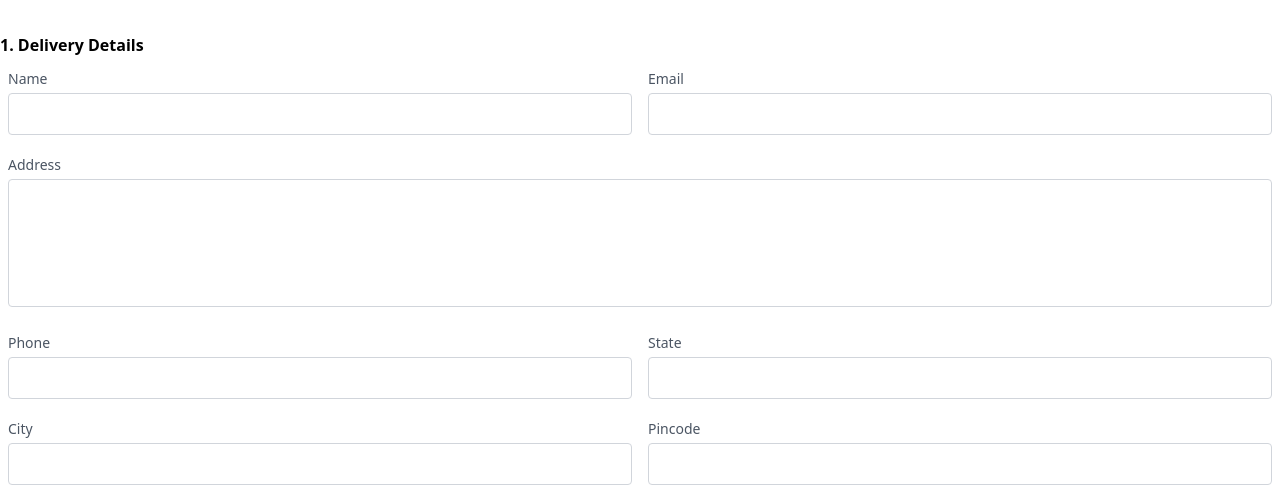
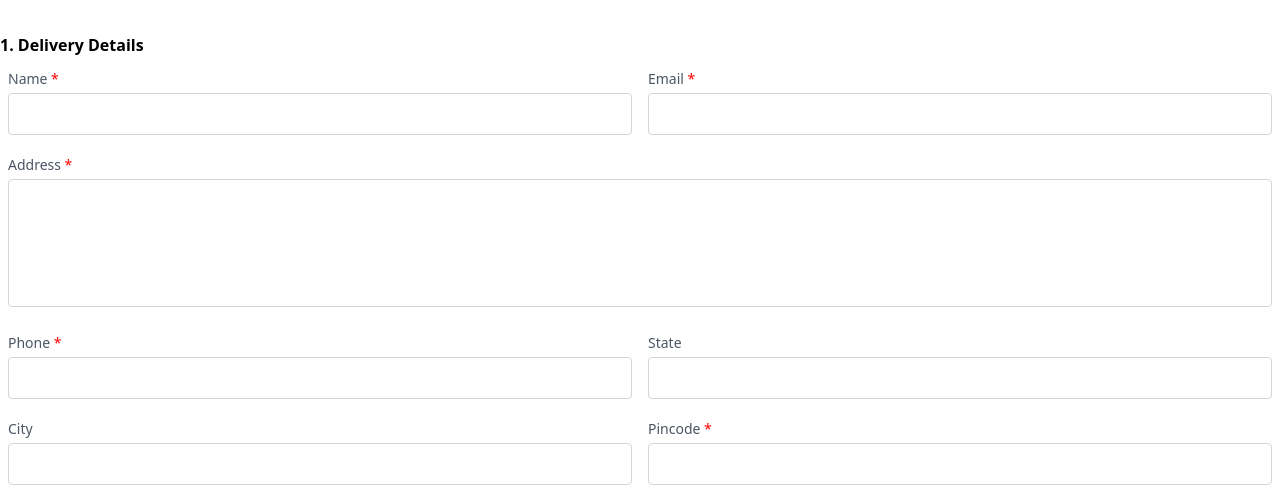
Before and after one commit to GaurangGhadiya/next-ecommerce, a Next.js app: page /checkout in a window 1280 px wide. Shown: the part 127-615 px from the top of the page. Built offline with nearby package versions, Linux system fonts and the light colour scheme.

Commit message:
rozar pay payment integration

```diff
--- a/middleware/mongoose.js
+++ b/middleware/mongoose.js
@@ -1,4 +1,5 @@
 import mongoose from "mongoose";
+import Razorpay from "razorpay";
 
 export const connectMongoDb = async() => {
     console.log('first')
@@ -10,3 +11,8 @@ export const connectMongoDb = async() => {
 
     await mongoose.connect(process.env.MONGO_URI)
 }
+
+export const instance = new Razorpay({
+    key_id: process.env.PAYMENT_API_KEY,
+    key_secret: process.env.PAYMENT_API_SECRET,
+  });
--- a/models/orders.js
+++ b/models/orders.js
@@ -1,14 +1,13 @@
 const mongoose = require('mongoose');
 
 const orderSchema = new mongoose.Schema({
-    userId: {type: String, required: true},
-    products : [{
-        productId: {type: String, required: true},
-        quantity: {type: Number, required: true}
-    }],
-    adddress: {type: String, required: true},
+    orderId: {type: String, required: true},
+    email: {type: String, required: true},
+    paymentInfo: {type: String, default : ""},
+    products : {type: Object, required: true},
+    address: {type: String, required: true},
     amount: {type: Number, required: true},
-    status: {type: String, required: true}
+    status: {type: String, default: 'initiated'}
 
 },{timestamps: true});
 
--- a/package.json
+++ b/package.json
@@ -16,6 +16,7 @@
     "jsonwebtoken": "^9.0.0",
     "mongoose": "^7.0.3",
     "next": "13.2.4",
+    "razorpay": "^2.8.6",
     "react": "18.2.0",
     "react-dom": "18.2.0",
     "react-hot-toast": "^2.4.0",
--- a/pages/_app.js
+++ b/pages/_app.js
@@ -35,9 +35,8 @@ export default function App({ Component, pageProps }) {
     let token = localStorage.getItem("token");
     if(token){
       setUser(token);
-      setReRender(Math.random())
-
     }
+    setReRender(Math.random())
   }, [router.query]);
 
   const saveCart = (myCart) => {
@@ -78,7 +77,7 @@ export default function App({ Component, pageProps }) {
 
   const buyNow = (itemCode, qty, price, name, size, variant) => {
     let myCart = {
-      itemCode: { itemCode, qty: qty, price, name, size, variant },
+      [itemCode]: { itemCode, qty: qty, price, name, size, variant },
     };
 
     setCart(myCart);
--- /dev/null
+++ b/pages/api/payment/checkout.js
@@ -0,0 +1,29 @@
+// Next.js API route support: https://nextjs.org/docs/api-routes/introduction
+
+import { instance } from "@/middleware/mongoose";
+import orderModel from "@/models/orders";
+
+export default async function handler(req, res) {
+    const options = {
+        amount: +req.body.amount * 100,
+        currency: "INR",
+      };
+      try{
+          const order = await instance.orders.create(options);
+          var orderData = new orderModel({
+            orderId : order?.id,
+            email : req.body.email,
+            products : JSON.stringify(req.body.products),
+            address : req.body.address,
+            amount : order?.amount,
+          });
+         let data = await orderData.save()
+        // check cart is tempar
+          // check item is out of stock or not
+          console.log('order', order)
+          res.status(200).json({ order : order });
+      }catch(err){
+        console.log("pp",err);
+        res.status(400).json({ message : "Server Issue" });
+      }
+  }
--- /dev/null
+++ b/pages/api/payment/paymentVerification.js
@@ -0,0 +1,32 @@
+// Next.js API route support: https://nextjs.org/docs/api-routes/introduction
+
+import orderModel from "@/models/orders";
+import crypto from "crypto";
+
+export default async function handler(req, res) {
+  console.log(req.body);
+  const { razorpay_order_id, razorpay_payment_id, razorpay_signature } =
+    req.body;
+console.log('razorpay_order_id', razorpay_order_id)
+  try {
+    let body = razorpay_order_id + "|" + razorpay_payment_id;
+
+    const expectedSignature = crypto
+      .createHmac("sha256", process.env.PAYMENT_API_SECRET)
+      .update(body.toString())
+      .digest("hex");
+    if (expectedSignature === razorpay_signature) {
+      await orderModel.findOneAndUpdate({orderId : razorpay_order_id}, {status : 'paid', paymentInfo : JSON.stringify(req.body)})
+
+      res.redirect(`${process.env.NEXT_PUBLIC_API_URL}api/order?orderId=${razorpay_order_id}`);
+    } else {
+      await orderModel.findOneAndUpdate({orderId : razorpay_order_id}, {status : 'pending'})
+
+      res.status(400).json({ message: "verification error" });
+    }
+  } catch (err) {
+    console.log("pp", err);
+
+    res.status(400).json({ message: "Server Issue" });
+  }
+}
--- a/pages/checkout.js
+++ b/pages/checkout.js
@@ -1,9 +1,54 @@
+import axios from "axios";
 import Head from "next/head";
 import Link from "next/link";
-import React from "react";
+import Script from "next/script";
+import React, { useState } from "react";
 import { AiOutlineMinusCircle, AiOutlinePlusCircle } from "react-icons/ai";
 
 const Checkout = ({cart, addToCart, removeFromCart,subTotal,clearCart}) => {
+  const [userData, setUserData] = useState({})
+  const handleChange = (e) => {
+    const {name,value} = e.target
+    setUserData({...userData, [name] : value})
+  }
+
+  console.log("userData",userData)
+  const checkout = (e) => {
+    const body ={
+      amount: subTotal,
+      email: userData.email,
+      products :cart,
+      address : userData.address
+    }
+    axios.post(`${process.env.NEXT_PUBLIC_API_URL}api/payment/checkout`, body).then((response) => {
+      console.log("prder created",response, typeof response?.data?.order?.amount);
+      var options = {
+        key: process.env.PAYMENT_API_KEY,
+        amount: response?.data?.order?.amount,
+        currency: "INR",
+        name: "Gauran Ghadiya",
+        description: "Test Transaction",
+        image: "https://media.licdn.com/dms/image/C4D03AQEgTqpEREcAeA/profile-displayphoto-shrink_800_800/0/1628130809488?e=2147483647&v=beta&t=5SJkdy1bIpoyDCumi1Cl0bi8h8D2mBjucQaqFx4ivjY",
+        order_id: response?.data?.order?.id,
+        callback_url: `${process.env.NEXT_PUBLIC_API_URL}api/payment/paymentVerification`,
+        prefill: {
+            name: userData?.name,
+            email: userData?.email,
+            contact: userData?.phone
+        },
+        notes: {
+            address: userData?.address
+        },
+        theme: {
+            color: "#3399cc"
+        }
+    };
+    var rzp1 = new window.Razorpay(options);
+    rzp1.open();
+    // e.preventDefault();
+
+    })
+  }
   return (
     <>    <Head>
     <title>Create Next App</title>
@@ -11,16 +56,20 @@ const Checkout = ({cart, addToCart, removeFromCart,subTotal,clearCart}) => {
     <meta name="viewport" content="width=device-width, initial-scale=1" />
     <link rel="icon" href="/favicon.ico" />
   </Head>
+  <Script src="https://checkout.razorpay.com/v1/checkout.js" />
+
     <div className="container  mx-auto">
       <h1 className=" font-semibold text-center my-7 text-2xl">Checkout</h1>
       <h2 className="font-semibold my-2">1. Delivery Details</h2>
       <div className="flex mx-auto">
         <div className="px-2 w-1/2">
           <div class=" mb-4">
-            <label for="name" class="leading-7 text-sm text-gray-600">
+            <label for="name" class=" required leading-7 text-sm text-gray-600">
               Name
             </label>
             <input
+            value={userData?.name}
+            onChange={handleChange}
               type="name"
               id="name"
               name="name"
@@ -30,10 +79,12 @@ const Checkout = ({cart, addToCart, removeFromCart,subTotal,clearCart}) => {
         </div>
         <div className="px-2 w-1/2">
           <div class=" mb-4">
-            <label for="email" class="leading-7 text-sm text-gray-600">
+            <label for="email" class=" required leading-7 text-sm text-gray-600">
               Email
             </label>
             <input
+             value={userData?.email}
+             onChange={handleChange}
               type="email"
               id="email"
               name="email"
@@ -46,18 +97,21 @@ const Checkout = ({cart, addToCart, removeFromCart,subTotal,clearCart}) => {
 
         <div className="px-2 w-full">
         <div class="mb-4">
-        <label for="address" class="leading-7 text-sm text-gray-600">Address</label>
-        <textarea id="address" name="address" class="w-full bg-white rounded border border-gray-300 focus:border-indigo-500 focus:ring-2 focus:ring-indigo-200 h-32 text-base outline-none text-gray-700 py-1 px-3 resize-none leading-6 transition-colors duration-200 ease-in-out"></textarea>
+        <label for="address" class="leading-7 text-sm text-gray-600 required">Address</label>
+        <textarea  value={userData?.address}
+            onChange={handleChange} id="address" name="address" class="w-full bg-white rounded border border-gray-300 focus:border-indigo-500 focus:ring-2 focus:ring-indigo-200 h-32 text-base outline-none text-gray-700 py-1 px-3 resize-none leading-6 transition-colors duration-200 ease-in-out"></textarea>
       </div>
         </div>
 </div>
       <div className="flex mx-auto">
         <div className="px-2 w-1/2">
           <div class=" mb-4">
-            <label for="phone" class="leading-7 text-sm text-gray-600">
+            <label for="phone" class="leading-7 text-sm text-gray-600 required">
               Phone
             </label>
             <input
+             value={userData?.phone}
+             onChange={handleChange}
               type="phone"
               id="phone"
               name="phone"
@@ -95,10 +149,12 @@ const Checkout = ({cart, addToCart, removeFromCart,subTotal,clearCart}) => {
         </div>
         <div className="px-2 w-1/2">
           <div class=" mb-4">
-            <label for="pincode" class="leading-7 text-sm text-gray-600">
+            <label for="pincode" class="leading-7 text-sm text-gray-600 required">
               Pincode
             </label>
             <input
+             value={userData?.pincode}
+             onChange={handleChange}
               type="pincode"
               id="pincode"
               name="pincode"
@@ -132,9 +188,9 @@ const Checkout = ({cart, addToCart, removeFromCart,subTotal,clearCart}) => {
           </div>
           <div className="font-bold">Subtotal : ₹{subTotal}</div>
           <div className="flex align-middle">
-            <Link href="/order" className="flex mx-auto mt-6  text-white bg-black border-0 py-2 px-6 focus:outline-none hover:bg-black rounded text-lg shadow-md text-sm">
+            <button onClick={checkout} className="flex mx-auto mt-6  text-white bg-black border-0 py-2 px-6 focus:outline-none hover:bg-black rounded text-lg shadow-md text-sm">
               Pay ₹{subTotal}
-            </Link>
+            </button>
 
           </div>
         </div>
--- a/styles/globals.css
+++ b/styles/globals.css
@@ -1,6 +1,12 @@
 @tailwind base;
 @tailwind components;
 @tailwind utilities;
+
+.required:after {
+  content:" *";
+  color: red;
+}
+
 
 
 /* <section class="text-gray-600 body-font">
```
Also changed, not shown: 1 other file (tests, documents, lock files or other folders).
